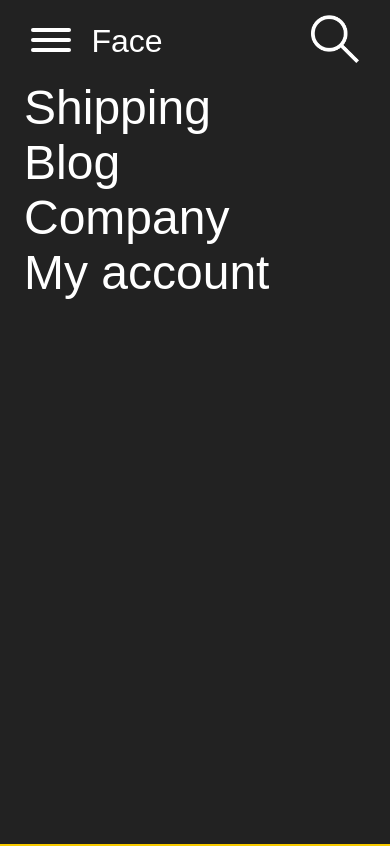
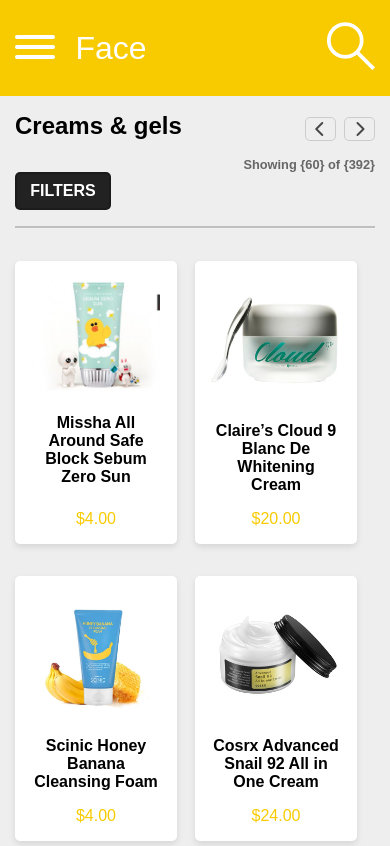
Before and after one commit to svfholhos/Amazing-shop, a plain HTML site: page index.html in a window 390 px wide. Shown: the top 846 px of the page. Drawn offline with Linux system fonts and the light colour scheme.

Commit message:
Continued with mobile template

```diff
--- a/css/style.css
+++ b/css/style.css
@@ -61,6 +61,10 @@
 
 .add-product:hover {
     background: rgba(99, 100, 216, 0.8);
+}
+
+.arrows {
+    display: inline-flex;
 }
 
 .arrow-left, .arrow-right {
@@ -128,7 +132,7 @@
 }
 
 .content {
-    padding: 2% 8% 5% 30%;
+    padding: 2rem 8vw 5rem 30vw;
 }
 
 
@@ -139,6 +143,7 @@
 .cart-icon {
     color: rgba(255, 255, 255, 0.8);
     margin-left: .5rem;
+    font-size: 1.5rem;
 }
 
 .contact {
@@ -154,17 +159,13 @@
     font-weight: 500;
 }
 
-.subTitle:nth-child(1) {
-
-}
-
 .contact i {
     margin-right: 0.5rem;
 }
 
 .count {
     background: rgba(57, 58, 177, 1);
-    padding: .93rem;
+    padding: 0.92rem;
     color: rgba(255, 255, 255, 0.8);
     border-radius: 0 5px 5px 0;
 }
@@ -214,6 +215,7 @@
 .footer-contact {
     display: flex;
     flex-direction: column;
+    width: 100%;
     padding: 0;
     margin: 0;
 }
@@ -241,11 +243,23 @@
 
 header {
     display: flex;
+    flex-direction: column;
+    background-color: rgba(248, 203, 0, 1);
+    height: 12rem;
+    padding: 3rem 8% 0 8%;
+    width: 100%;
+}
+
+.header-upper {
+    display: flex;
+    padding-top: 1rem;
+}
+
+.header-bottom {
+    display: flex;
     justify-content: space-between;
-    background-color: rgba(248, 203, 0, 1);
-    height: 10rem;
-    padding: 2% 8% 0 8%;
-    width: 100%;
+    align-items: center;
+    padding: 3rem 0 0 22vw;
 }
 
 hr {
@@ -314,20 +328,16 @@
 }
 
 .myCart {
-    position: absolute;
-    right: 8vw;
     background: rgba(99, 100, 216, 1);
-    margin-top: 4.5rem;
     display: flex;
     justify-content: space-between;
     align-items: center;
     border-radius: 5px;
-    width: 12vw;
+    width: 11rem;
+    margin-left: 2vw;
 }
 .myCart-text {
     color: #fff;
-    font-size: 1vw;
-    padding: 0 .5rem 0 .5rem;
 }
 
 .navigation {
@@ -349,13 +359,14 @@
 
 #products {
     display: flex;
-    justify-content: space-between;
+    justify-content: flex-start;
     flex-wrap: wrap;
     margin-top: 2rem;
 }
 
 .product {
     padding: 1rem;
+    margin-right: 2%;
     background: #fff;
     text-align: center;
     max-width: 23%;
@@ -369,7 +380,12 @@
 }
 
 .product-img {
-    width: 90%;
+    width: 99%;
+}
+
+.product h4 {
+    margin-top: 1rem;
+    margin-bottom: 1rem;
 }
 
 .product-image {
@@ -404,15 +420,14 @@
     font-size: 0.8rem;
 }
 .searchBar {
-    position: absolute;
-    margin-top: 4.5rem;
-    margin-left: 22%;
+    display: inline-flex;
+    align-items: center;
     background: #fff;
     padding: 0.5rem;
     padding-left: 1rem;
     border-radius: 5px;
     box-shadow: 0 3px 6px rgba(0,0,0,0.1);
-    width: 48.1%;
+    width: 100%;
 }
 
 .searchBar input:focus {
@@ -423,7 +438,7 @@
     border: none;
     height: 2rem;
     margin-left: 1vw;
-    width: 80%;
+    width: 90%;
     vertical-align: middle;
     color: #888;
 }
@@ -435,9 +450,11 @@
 }
 
 
-.mobile-menu {
+.mobile-menu,
+#showFilters {
     display: none;
 }
+
 
 
 /* media queries */
@@ -446,6 +463,21 @@
 @media(max-width: 1200px){
     .active-product {
         width: 60%;
+    }
+
+    .myCart-text {
+        display: none;
+    }
+
+    .count {
+        width: 50%;
+        display: flex;
+        justify-content: center;
+    }
+
+    .cart-icon {
+        margin-left: auto;
+        margin-right: auto;
     }
 
     header .contact {
@@ -465,12 +497,10 @@
 /* 1024px */
 @media(max-width: 1024px){
     .mobile-menu {
-        position: fixed;
         display: flex;
         justify-content: space-between;
         align-items: center;
         width: 100%;
-        padding: 0 1rem 0 1rem;
     }
 
     .active-product {
@@ -482,6 +512,7 @@
     }
 
     .navigation {
+        display: none;
         position: absolute;
         background: #222;
         width: 100vw;
@@ -515,7 +546,18 @@
     header {
         padding: 0;
         margin: 0;
-        height: 20%;
+        height: 6rem;
+        width: 100%;
+    }
+
+    .header-upper {
+        margin: 0;
+        padding: 0;
+        height: 100%;
+    }
+
+    .header-bottom {
+        display: none;
     }
 
     #categ-name {
@@ -536,7 +578,7 @@
     }
 
     .content {
-        padding: 2%;
+        padding: 1rem 15px 5% 15px;
         margin: 0;
     }
 
@@ -566,11 +608,33 @@
     }
 }
 
+@media(max-width: 700px) {
+    .product {
+        max-width: 31%;
+    }
+}
 
 /* 600px */
 @media(max-width: 600px){
     .active-product {
         width: 94%;
+    }
+
+    #showFilters {
+        text-transform: uppercase;
+        display: block;
+        margin: 2rem 0 1rem 0;
+        padding: 0.5rem 0;
+        border: 2px solid rgba(0,0,0, 0.2);
+        border-radius: 5px;
+        background: #222;
+        color: #fff;
+        width: 6rem;
+        text-align: center;
+    }
+
+    .filters {
+        display: none
     }
 
     .description {
@@ -590,3 +654,29 @@
         margin: 1vh 0 1vh 0;
     }
 }
+
+@media(max-width: 500px) {
+    .product {
+        max-width: 45%;
+        margin-right: 5%;
+    }
+}
+
+@media(max-width: 430px) {
+    .pagination {
+        display: flex;
+        flex-direction: column-reverse;
+        align-items: flex-end;
+        padding-top: 0.3rem;
+    }
+
+    .pagination h4 {
+        margin-top: 1rem;
+        margin-right: 0;
+        text-align: right;
+    }
+
+    #showFilters {
+        margin-top: 0;
+    }
+}
--- a/index.html
+++ b/index.html
@@ -12,6 +12,7 @@
 
 <body id="root">
     <header>
+        <div class="header-upper">
             <div class="logo">
                 <a href="/"><h2 style="color: #fff;">Amazing shop</h2></a>
             </div>
@@ -26,14 +27,6 @@
                 <h4  class="subTitle"><i class="fas fa-phone"></i> 8 800505-04-83</h4>
             </div>
 
-        <nav class="navigation">
-            <ul class="main-menu">
-                <li class="menu-item"><a href="">Shipping</a> </li>
-                <li class="menu-item"><a href="">Blog</a></li>
-                <li class="menu-item"><a href="">Company</a></li>
-                <li class="menu-item"><a href="">My account</a></li>
-            </ul>
-        </nav>
 
             <!-- custom hamburger -->
             <div class="mobile-menu">
@@ -47,11 +40,20 @@
                 <div class="mobile-search">
                     <img src="./icons/search_icon.png" alt="" id="search-icon">
                 </div>
+            </div>
 
+            <nav class="navigation">
+                <ul class="main-menu">
+                    <li class="menu-item"><a href="">Shipping</a> </li>
+                    <li class="menu-item"><a href="">Blog</a></li>
+                    <li class="menu-item"><a href="">Company</a></li>
+                    <li class="menu-item"><a href="">My account</a></li>
+                </ul>
+            </nav>
         </div>
 
 
-
+        <div class="header-bottom">
             <div class="searchBar">
                 <i class="fas fa-search"></i>
                 <input type="text" placeholder="Search products by SKU or name">
@@ -64,6 +66,7 @@
                     <div class="count"> 12 </div>
                 </div>
             </a>
+        </div>
 
     </header>
     <!-- end header -->
@@ -178,13 +181,16 @@
 
             <div class="pagination">
                 <h4>Showing {60} of {392}</h4>
+                <div class="arrows">
                     <span class="arrow-left"><i class="fas fa-chevron-left"></i></span>
                     <span class="arrow-right"><i class="fas fa-chevron-right"></i></i></span>
+                </div>
             </div>
         </div>
         <!-- end content header -->
 
         <!-- filters -->
+        <span id="showFilters"><h4>Filters</h4></span>
         <div class="filters">
             <span class="brand-filter">Brand: <span class="filter-blue">All brands</span></span>
             <span class="skin-filter">Skin type: <span class="filter-blue">For oily skin</span></span>
```
Lines whose indentation alone changed are shown as unchanged.
